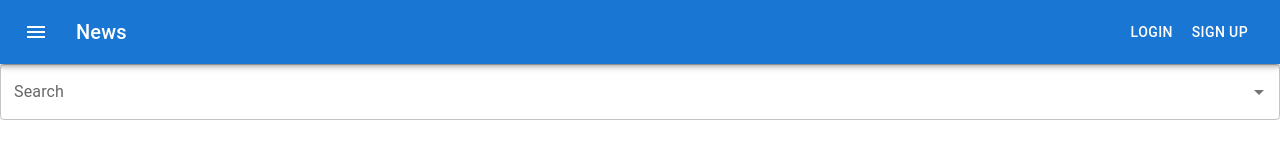
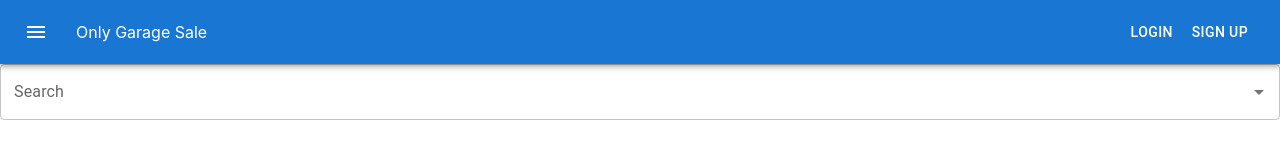
Before and after one commit to aidanamato/only-garage-sale, a React (Create React App) app in the folder client/: page / in a window 1280 px wide. Shown: the top 160 px of the page. Built offline with nearby package versions, Linux system fonts and the light colour scheme.

Commit message:
recreated home page and moved search to components

```diff
--- a/client/src/components/Navbar/index.js
+++ b/client/src/components/Navbar/index.js
@@ -37,8 +37,8 @@ const AppNavbar = () => {
             >
               <MenuIcon />
             </IconButton>
-            <Typography variant="h6" component="div" sx={{ flexGrow: 1 }}>
-              News
+            <Typography variant="h7" component="div" sx={{ flexGrow: 1 }}>
+              Only Garage Sale
             </Typography>
             <Button color="inherit" onClick={clickHandler}>Login</Button>
             <Button color="inherit" onClick={clickHandler}>Sign Up</Button>
```
Also changed, not shown: client/src/App.js (+1 -11 lines), client/src/pages/Home.js (added, +15 -0 lines), client/src/components/Search/Search.js (renamed from client/src/pages/Search.js).
